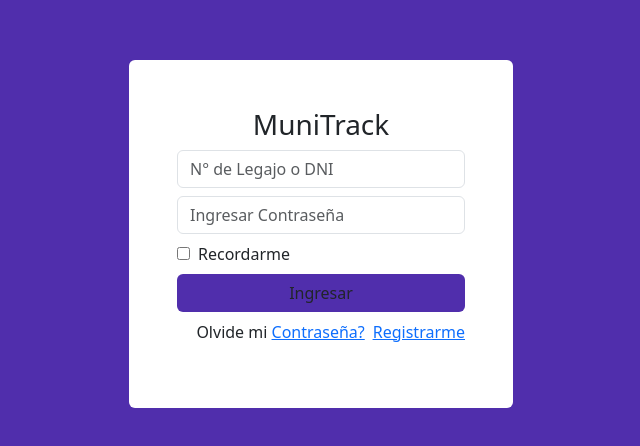
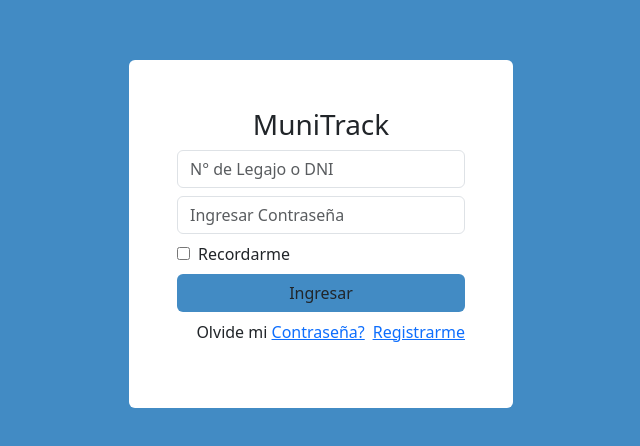
Before and after one commit to EveCanton/munitrack-web, a React (Vite) app: page /login in a window 1280 px wide. Shown: the part 166-612 px from the top of the page, without its empty margins (319-959 px from the left). Built offline with nearby package versions, Linux system fonts and the light colour scheme.

Commit message:
change login

```diff
--- a/src/components/login/Login.css
+++ b/src/components/login/Login.css
@@ -13,7 +13,7 @@
     }
 }
 #login-page, #buttonLogin {
-  background-color: #502EAC;
+  background-color: #428bc4;
 }
 
 #buttonLogin:hover {
```
